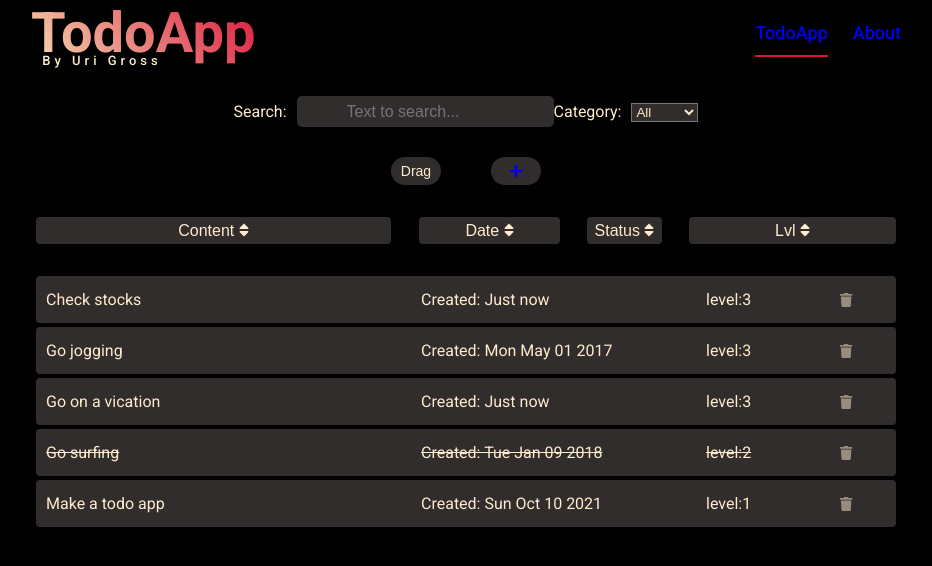
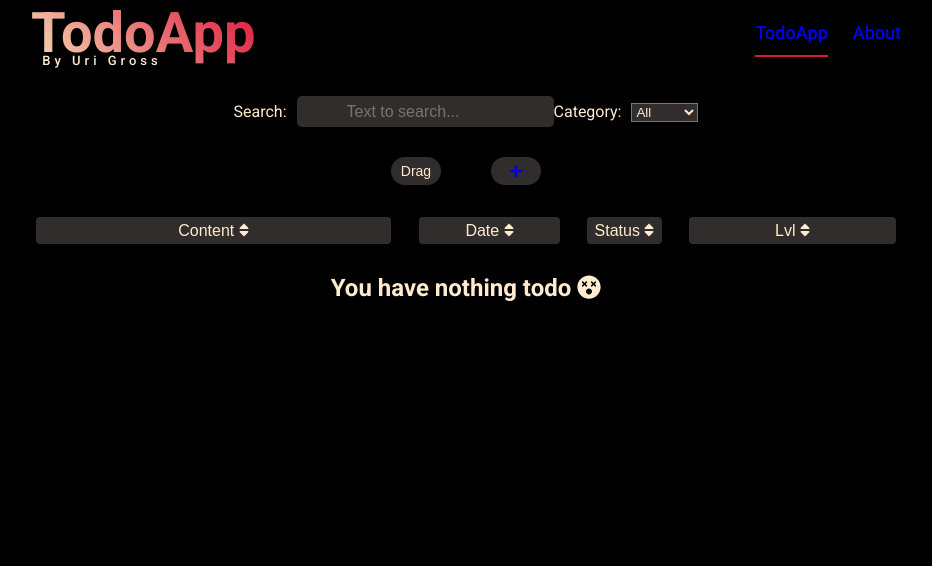
Before and after one commit to urigross/TodoApp., an Angular app: page /#/ in a window 1280 px wide. Shown: the top 566 px of the page, without its empty margins (174-1106 px from the left). Built offline with nearby package versions, Linux system fonts and the light colour scheme.

Commit message:
Filter by categories added. Also added a LS DB categories patch function that will backup DB on LS and will patch the old one to with a categories

```diff
--- a/src/app/pages/todo-edit/todo-edit.component.html
+++ b/src/app/pages/todo-edit/todo-edit.component.html
@@ -8,11 +8,19 @@
     <div class="importance-container">
         <label for="importance">Importance</label>
         <select name="importance" id="importance" [(ngModel)]="todo.importance">
-                <option [ngValue]="1">1</option>
+            <option *ngFor="let importancy of importanceArr" [ngValue]="importancy">{{importancy}}</option>
+            <!-- <option [ngValue]="1">1</option>
                 <option [ngValue]="2">2</option>
-                <option [ngValue]="3">3</option>
+                <option [ngValue]="3">3</option> -->
         </select>
     </div>
+    <!-- <div class="category-container">
+        <label for="category">Category</label>
+        <select name="category" id="category"[(ngModel)]="todo.category">
+            <option [ngValue]="general">General</option>
+            <option [ngValue]="private">Private</option>
+        </select>
+    </div> -->
     <div class="status-container">
         <label for="importance">Status</label>
         <select name="isDone" id="isDone" [(ngModel)]="todo.isDone">
--- a/src/app/pages/todo-edit/todo-edit.component.ts
+++ b/src/app/pages/todo-edit/todo-edit.component.ts
@@ -17,6 +17,7 @@ export class TodoEditComponent implements OnInit {
   todo: Todo = this.todoService.getEmptyTodo();
   subscription!: Subscription;
   errMsg: string ='';
+  importanceArr:string [] = ['1','2','3'];
   // FontAwesome icons
   faWindowClose = faWindowClose;
 
@@ -32,7 +33,7 @@ export class TodoEditComponent implements OnInit {
   }
   async onSave(){
     try{
-      console.log('Entered onSave() @todo-edit.component');
+      console.log('Entered onSave() todo-edit.component with todo:',this.todo);
       await this.todoService.save(this.todo).toPromise();
       this.router.navigateByUrl('/')
     } catch (err){
--- a/src/app/services/todo.service.ts
+++ b/src/app/services/todo.service.ts
@@ -6,7 +6,7 @@ import { Todo } from '../models/todo.model';
 import { utilService } from './util.service';
 
 const TODOS: Todo[] = [
-  { _id: 'rwr32', title: 'Make a todo app', date: new Date('10/10/2021'), isDone: false, importance: 1, category: 'office' },
+  { _id: 'rwr32', title: 'Make a todo app', date: new Date('10/10/2021'), isDone: false, importance: 1, category: 'work'},
   { _id: 'te906', title: 'Go surfing', date: new Date('1/9/2018'), isDone: true, importance: 2, category: 'home' },
   { _id: 'rwras992', title: 'Go on a vication', date: new Date('5/5/2022'), isDone: false, importance: 3, category: 'general' },
   { _id: 'afas22', title: 'Check stocks', date: new Date('5/9/2022'), isDone: false, importance: 3, category: 'home' },
@@ -16,10 +16,10 @@ const TODOS: Todo[] = [
 // Mock data without categories
 const TODOS_MOCK_NO_CAT: object[] = [
   { _id: 'rwr32', title: 'Make a todo app', date: new Date('10/10/2021'), isDone: false, importance: 1},
-  { _id: 'te906', title: 'Go surfing', date: new Date('1/9/2018'), isDone: true, importance: 2, category: 'home' },
-  { _id: 'rwras992', title: 'Go on a vication', date: new Date('5/5/2022'), isDone: false, importance: 3, category: 'general' },
-  { _id: 'afas22', title: 'Check stocks', date: new Date('5/9/2022'), isDone: false, importance: 3, category: 'home' },
-  { _id: 'dklj4665', title: 'Go jogging', date: new Date('5/1/2017'), isDone: false, importance: 3, category: 'home' },
+  { _id: 'te906', title: 'Go surfing', date: new Date('1/9/2018'), isDone: true, importance: 2 },
+  { _id: 'rwras992', title: 'Go on a vication', date: new Date('5/5/2022'), isDone: false, importance: 3 },
+  { _id: 'afas22', title: 'Check stocks', date: new Date('5/9/2022'), isDone: false, importance: 3,  },
+  { _id: 'dklj4665', title: 'Go jogging', date: new Date('5/1/2017'), isDone: false, importance: 3 },
 ]
 @Injectable({
   providedIn: 'root'
@@ -57,11 +57,13 @@ export class TodoService {
     console.log('load from local storage to check reading:', utilService.load(this.KEY));
     console.log('todos on query()', todos);
     console.log('todos.length on query()', todos.length);
-    if (!todos.length) {
-      this._todos$.next(TODOS);
-      utilService.save(this.KEY, todos);// Set storage to []
-      console.log(`Expected results: Storage set with [], Actual results: Storage was set with ${todos}`);
-    }
+    // If you want to add todos if the LS with mock data if it's empty:
+    // if (!todos.length) {
+    //   this._todos$.next(TODOS);
+    //   utilService.save(this.KEY,TODOS); // Fill LS with mock
+    //   //utilService.save(this.KEY, []);// Set storage to []
+    //   // console.log(`Expected results: Storage set with [], Actual results: Storage was set with ${todos}`);
+    // }
     if (filterBy && filterBy.term || filterBy.category) {
       console.log('todo service - query() todos when there is valid filter term:', todos);
       todos = this._filter(todos, filterBy.term, filterBy.category);
@@ -75,8 +77,8 @@ export class TodoService {
   private _patchDB() : void{
     // Create backup of data
     utilService.save('todoDB_BACK', utilService.load(this.KEY));
-    // Creating mock data without categories
-    const todos :object[] = TODOS_MOCK_NO_CAT;
+    // Load todosDB from Local storage for patching.
+    const todos :object[] = utilService.load(this.KEY);
     // Patching todos added 'general' category where key is missing.
     var patchedTodos: Todo [] = todos.map((todo:any)=>{
       let rTodo = todo;
@@ -96,7 +98,7 @@ export class TodoService {
   }
 
   getEmptyTodo(): Todo {
-    return { _id: '', title: '', date: new Date(), isDone: false, importance: 1, category: 'general' }
+    return { _id: '', title: '', date: new Date(), isDone: false, importance: 0, category: 'general' }
   }
 
   //Action functions
```
Also changed, not shown: 1 other file (tests, documents, lock files or other folders).
